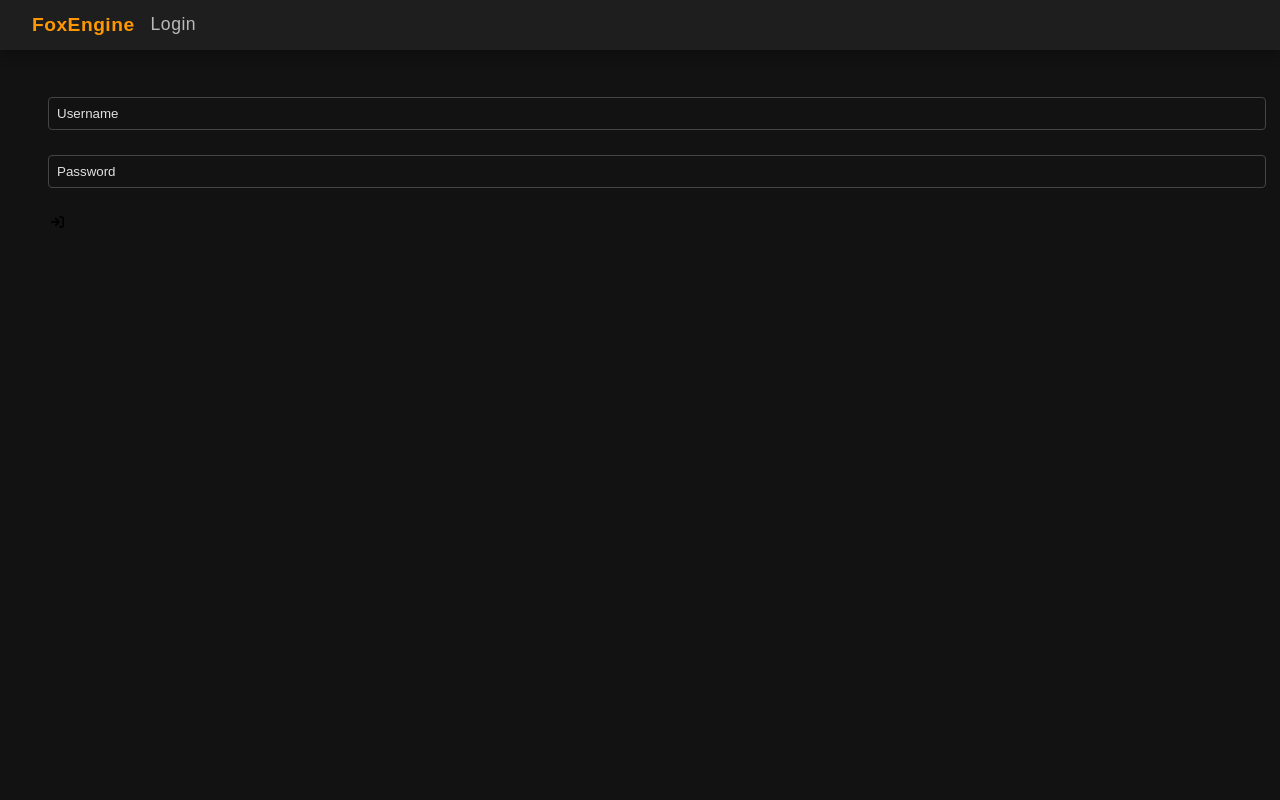
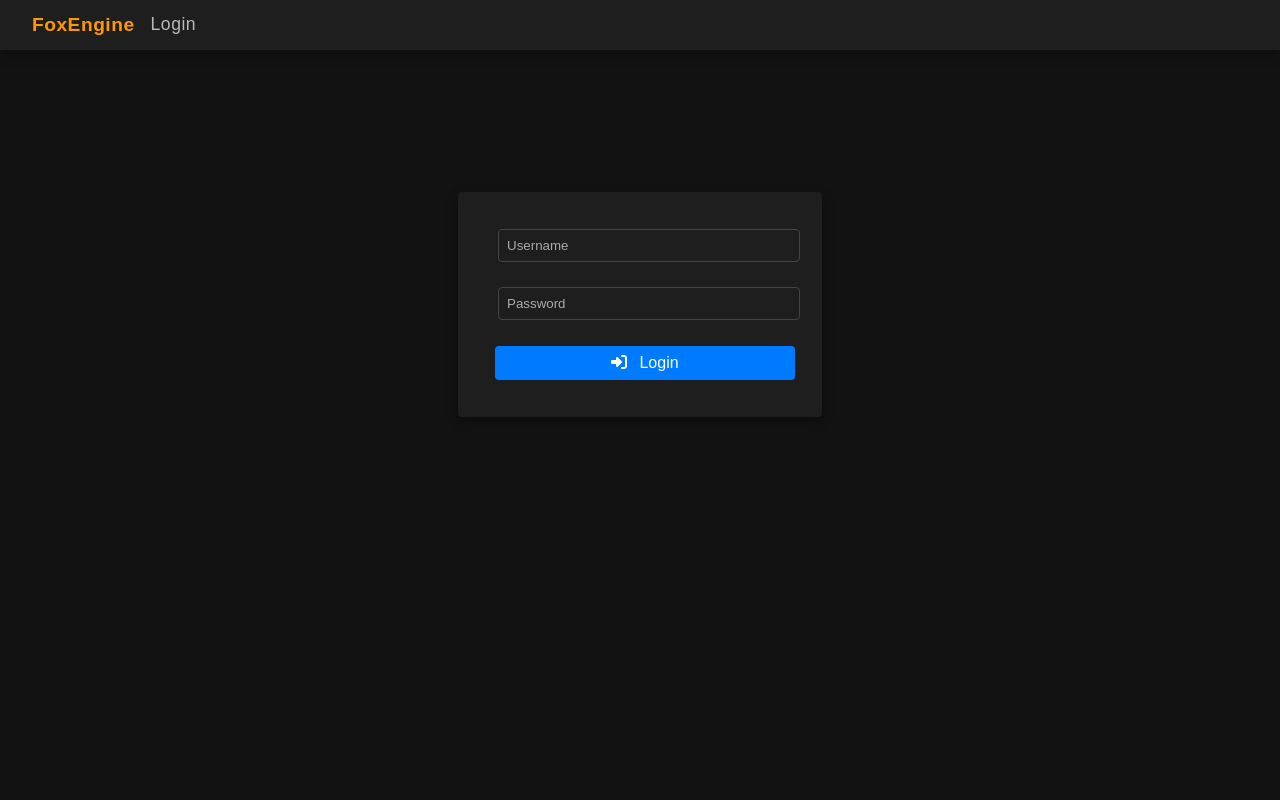
Before and after one commit to mateo19182/foxEngineV3, a FastAPI app: page /login in a window 1280 px wide. Run offline with FastAPI, Linux system fonts and the light colour scheme.

Commit message:
better auth, json fix

```diff
--- a/app/api/auth.py
+++ b/app/api/auth.py
@@ -55,8 +55,8 @@ async def login(request: Request):
                 page = f.read()
             # Replace the placeholder with an error message
             page = page.replace(
-                '<div id="error-message" style="color: red;"></div>',
-                '<div id="error-message" style="color: red;">Invalid credentials</div>'
+                '<div id="error-message" class="status-message error d-none"></div>',
+                '<div id="error-message" class="status-message error">Invalid username or password</div>'
             )
             return HTMLResponse(content=page, status_code=401)
 
--- a/app/services/ingestion_service.py
+++ b/app/services/ingestion_service.py
@@ -98,9 +98,11 @@ class DataIngestionService:
                 df = df.iloc[:, included_columns]
 
             if column_mappings:
-                # Convert string keys to integers for proper mapping
                 column_mappings = {int(k): v for k, v in column_mappings.items()}
-                df.columns = [column_mappings.get(i, col) for i, col in enumerate(df.columns)]
+                df.columns = [
+                    column_mappings.get(included_columns[i], col)  # Use original index from included_columns
+                    for i, col in enumerate(df.columns)
+                ]
 
             # After applying mappings
             logger.info(f"New columns: {df.columns.tolist()}")
--- a/static/styles/base.css
+++ b/static/styles/base.css
@@ -48,12 +48,29 @@ input[type="text"]::placeholder {
   color: #aaa;
 }
 
-/* Hide scrollbar for Chrome, Safari and Opera */
+/* Custom Scrollbar Styling */
 ::-webkit-scrollbar {
-  display: none;
+  display: block;
+  width: 10px;
+  height: 10px;
 }
 
-/* Hide scrollbar for Firefox */
+::-webkit-scrollbar-track {
+  background: var(--color-bg-secondary);
+  border-radius: var(--border-radius);
+}
+
+::-webkit-scrollbar-thumb {
+  background: var(--color-border);
+  border-radius: var(--border-radius);
+}
+
+::-webkit-scrollbar-thumb:hover {
+  background: #666;
+}
+
+/* Firefox Scrollbar */
 * {
-  scrollbar-width: none;
+  scrollbar-width: thin;
+  scrollbar-color: var(--color-border) var(--color-bg-secondary);
 }
--- a/static/styles/components.css
+++ b/static/styles/components.css
@@ -116,16 +116,14 @@ td {
 
 /* Status Messages */
 .status-message {
-  padding: var(--spacing-sm);
-  margin: var(--spacing-sm) 0;
-  border-radius: var(--border-radius);
+  padding: var(--spacing-xs);
   text-align: center;
+  font-size: 0.85rem;
+  opacity: 0.7;
 }
 
 .status-message.error {
-  background-color: rgba(255, 68, 68, 0.1);
   color: var(--color-error);
-  border: 1px solid var(--color-error);
 }
 
 .status-message.success {
@@ -172,3 +170,40 @@ td {
 .toggle-logs-btn:hover {
   opacity: 1;
 }
+
+/* Login Form */
+.login-form {
+    max-width: 300px;
+    margin: 100px auto;
+    padding: var(--spacing-lg);
+    background: var(--color-bg-secondary);
+    border-radius: var(--border-radius);
+    box-shadow: var(--shadow);
+}
+
+.login-form .form-group {
+    margin-bottom: var(--spacing-md);
+}
+
+.login-form .form-control {
+    width: calc(100% - var(--spacing-md));
+    padding: var(--spacing-sm);
+}
+
+.login-form .btn-primary {
+    width: 100%;
+    padding: var(--spacing-sm);
+    background: var(--color-primary);
+    color: var(--color-text-light);
+    border-radius: var(--border-radius);
+    font-size: 1rem;
+}
+
+.login-form .btn-primary:hover {
+    background: var(--color-primary-hover);
+    transform: translateY(-1px);
+}
+
+.login-form .btn-primary i {
+    margin-right: var(--spacing-sm);
+}
--- a/templates/login.html
+++ b/templates/login.html
@@ -18,18 +18,18 @@
     </nav>
 
     <div class="container">
-        <form method="post" action="/login">
+        <form method="post" action="/login" class="login-form">
             <div class="form-group">
-                <input type="text" name="username" value="Username" required class="form-control" onfocus="if(this.value=='Username') this.value='';" onblur="if(this.value=='') this.value='Username';" />
+                <input type="text" name="username" placeholder="Username" required class="form-control" />
             </div>
             <div class="form-group">
-                <input type="text" name="password" value="Password" required class="form-control" onfocus="if(this.value=='Password') this.value='';" onblur="if(this.value=='') this.value='Password';" />
+                <input type="text" name="password" placeholder="Password" required class="form-control" />
             </div>
-            <button type="submit" class="btn">
-                <i class="fas fa-sign-in"></i>
+            <div id="error-message" class="status-message error d-none"></div>
+            <button type="submit" class="btn btn-primary">
+                <i class="fas fa-sign-in-alt"></i> Login
             </button>
         </form>
-        <div id="error-message" style="color: red;"></div>
     </div>
 </body>
     <script>
```
